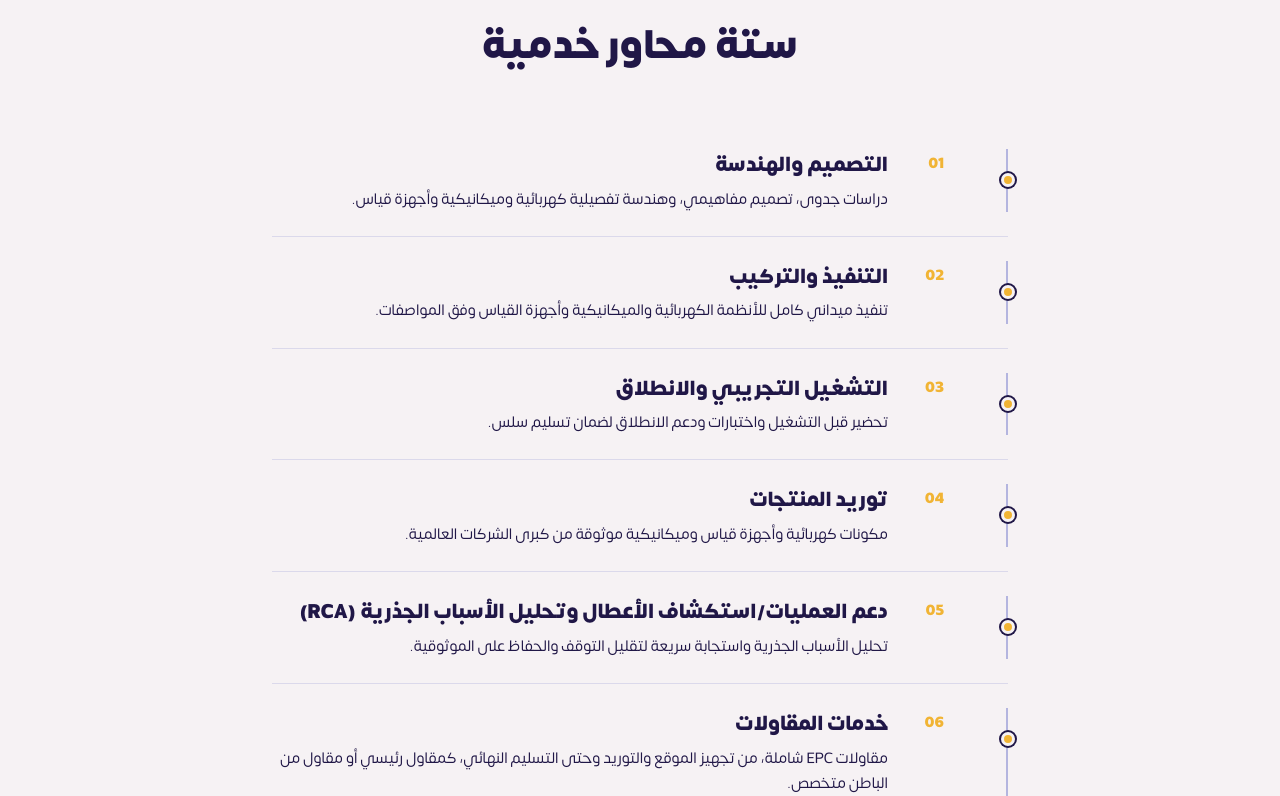
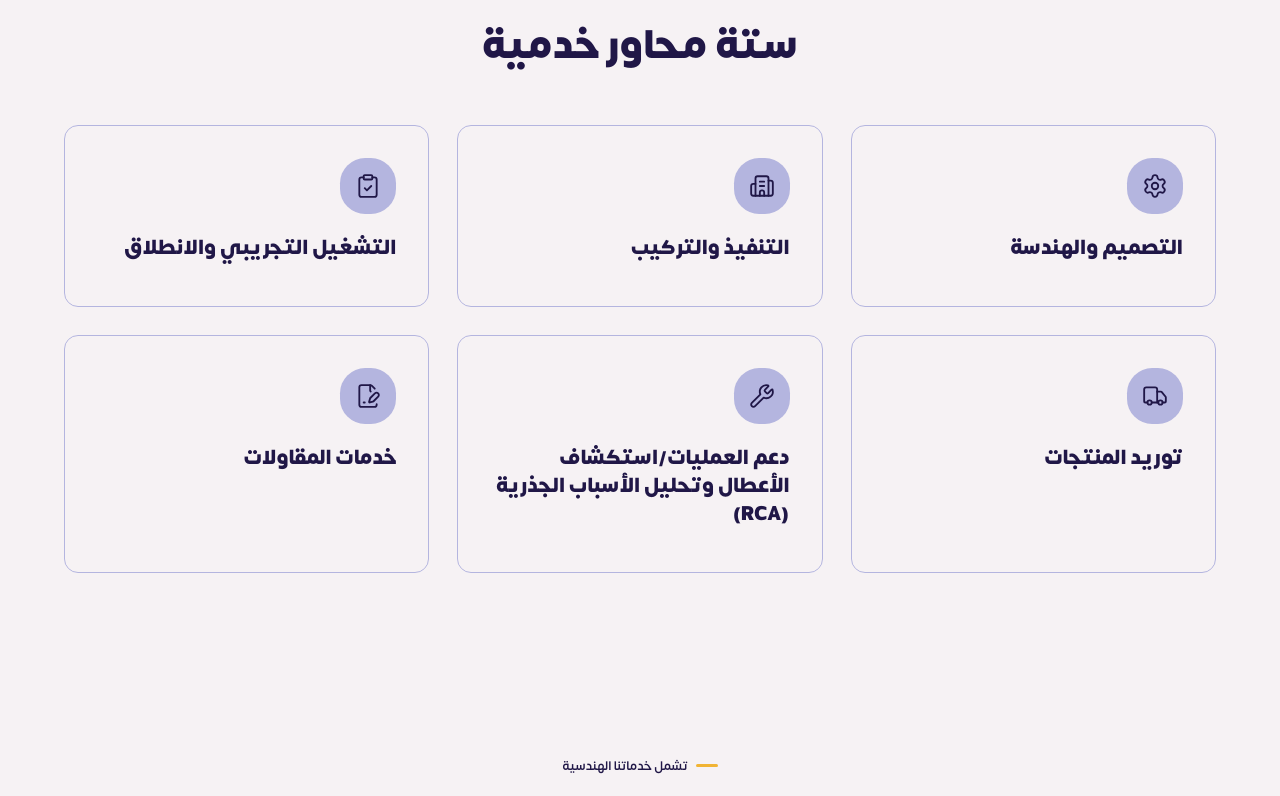
Before and after one commit to mshmsh03/brightvolition, a Next.js app: page /ar/services/ in a window 1280 px wide. Shown: the part 824-1620 px from the top of the page. Built offline with nearby package versions, Linux system fonts and the light colour scheme.

Commit message:
Revert "Replace Services page's six-pillar card grid with a numbered clause list"
This reverts commit 87b188bb59d8952635a8a7e9e7caa1d0f9baf636.

```diff
--- a/app/[lang]/_content/services.jsx
+++ b/app/[lang]/_content/services.jsx
@@ -1,12 +1,11 @@
 import { STRINGS } from './services.strings';
+import { Building2Icon, ClipboardCheckIcon, FileSignatureIcon, SettingsIcon, TruckIcon, WrenchIcon } from 'lucide-react';
 import { CONSTRUCTION_TABLE, pagePath } from '../../../lib/site-data';
 import {
   Card,
   CardList,
   CardListItem,
   CardText,
-  ClauseItem,
-  ClauseList,
   CtaBand,
   CtaButton,
   DataTable,
@@ -40,26 +39,14 @@ export default function Services({ lang }) {
       {/* THE SIX PILLARS */}
       <Section>
         <SectionHead eyebrow={t.whatWeDo} title={t.sixServicePillars} />
-        <ClauseList className="mx-auto max-w-[46rem]">
-          <ClauseItem num="01" title={t.designEngineering}>
-            {t.designEngineeringPillarDesc}
-          </ClauseItem>
-          <ClauseItem num="02" title={t.constructionInstallation}>
-            {t.constructionInstallationPillarDesc}
-          </ClauseItem>
-          <ClauseItem num="03" title={t.systemCommissioningStartUp}>
-            {t.systemCommissioningPillarDesc}
-          </ClauseItem>
-          <ClauseItem num="04" title={t.productSupplySourcing}>
-            {t.productSupplyPillarDesc}
-          </ClauseItem>
-          <ClauseItem num="05" title={t.operationsSupportTroubleshooting}>
-            {t.operationsSupportPillarDesc}
-          </ClauseItem>
-          <ClauseItem num="06" title={t.contractingServices}>
-            {t.contractingServicesPillarDesc}
-          </ClauseItem>
-        </ClauseList>
+        <Grid cols={6}>
+          <Card icon={SettingsIcon} title={t.designEngineering} />
+          <Card icon={Building2Icon} title={t.constructionInstallation} />
+          <Card icon={ClipboardCheckIcon} title={t.systemCommissioningStartUp} />
+          <Card icon={TruckIcon} title={t.productSupplySourcing} />
+          <Card icon={WrenchIcon} title={t.operationsSupportTroubleshooting} />
+          <Card icon={FileSignatureIcon} title={t.contractingServices} />
+        </Grid>
       </Section>
 
       {/* ENGINEERING DISCIPLINES */}
--- a/app/[lang]/_content/services.strings.js
+++ b/app/[lang]/_content/services.strings.js
@@ -15,17 +15,11 @@ export const STRINGS = {
     whatWeDo: "What We Do",
     sixServicePillars: "Six Service Pillars",
     designEngineering: "Design & Engineering",
-    designEngineeringPillarDesc: "Feasibility studies, conceptual design, and detailed electrical, mechanical & instrumentation engineering.",
     constructionInstallation: "Construction & Installation",
-    constructionInstallationPillarDesc: "Full field execution across electrical, mechanical, and instrumentation systems, built to spec.",
     systemCommissioningStartUp: "System Commissioning & Start-Up",
-    systemCommissioningPillarDesc: "Structured pre-commissioning, testing, and start-up support for a smooth handover.",
     productSupplySourcing: "Product Supply & Sourcing",
-    productSupplyPillarDesc: "Electrical, instrumentation & mechanical components sourced from trusted global manufacturers.",
     operationsSupportTroubleshooting: "Operations Support/Troubleshooting and RCA",
-    operationsSupportPillarDesc: "Root-cause analysis and rapid response that minimizes downtime and protects reliability.",
     contractingServices: "Contracting Services",
-    contractingServicesPillarDesc: "Full-scope EPC contracting, from site preparation and procurement to final handover, as prime or specialized subcontractor.",
     ourEngineeringServicesInclude: "Our Engineering Services Include",
     fiveEngineeringDisciplines: "Five Engineering Disciplines",
     feasibilityStudies: "Feasibility & Studies",
@@ -106,17 +100,11 @@ export const STRINGS = {
     whatWeDo: "ماذا نقدّم",
     sixServicePillars: "ستة محاور خدمية",
     designEngineering: "التصميم والهندسة",
-    designEngineeringPillarDesc: "دراسات جدوى، تصميم مفاهيمي، وهندسة تفصيلية كهربائية وميكانيكية وأجهزة قياس.",
     constructionInstallation: "التنفيذ والتركيب",
-    constructionInstallationPillarDesc: "تنفيذ ميداني كامل للأنظمة الكهربائية والميكانيكية وأجهزة القياس وفق المواصفات.",
     systemCommissioningStartUp: "التشغيل التجريبي والانطلاق",
-    systemCommissioningPillarDesc: "تحضير قبل التشغيل واختبارات ودعم الانطلاق لضمان تسليم سلس.",
     productSupplySourcing: "توريد المنتجات",
-    productSupplyPillarDesc: "مكونات كهربائية وأجهزة قياس وميكانيكية موثوقة من كبرى الشركات العالمية.",
     operationsSupportTroubleshooting: "دعم العمليات/استكشاف الأعطال وتحليل الأسباب الجذرية (RCA)",
-    operationsSupportPillarDesc: "تحليل الأسباب الجذرية واستجابة سريعة لتقليل التوقف والحفاظ على الموثوقية.",
     contractingServices: "خدمات المقاولات",
-    contractingServicesPillarDesc: "مقاولات EPC شاملة، من تجهيز الموقع والتوريد وحتى التسليم النهائي، كمقاول رئيسي أو مقاول من الباطن متخصص.",
     ourEngineeringServicesInclude: "تشمل خدماتنا الهندسية",
     fiveEngineeringDisciplines: "خمسة تخصصات هندسية",
     feasibilityStudies: "دراسات الجدوى",
@@ -197,17 +185,11 @@ export const STRINGS = {
     whatWeDo: "چیمان پێشکەشە",
     sixServicePillars: "شەش بواری خزمەتگوزاری",
     designEngineering: "دیزاین و ئەندازیاری",
-    designEngineeringPillarDesc: "خوێندنەوەی گونجاوی، دیزاینی چەمکی، و ئەندازیاری وردی کارەبایی، میکانیکی و ئامێری پێوانە.",
     constructionInstallation: "جێبەجێکردن و دامەزراندن",
-    constructionInstallationPillarDesc: "جێبەجێکردنی تەواوی مەیدانی بۆ سیستەمی کارەبایی، میکانیکی و ئامێری پێوانە بەپێی ڕێنماییەکان.",
     systemCommissioningStartUp: "کارپێکردنی تاقیکارییانە و دەستپێکردن",
-    systemCommissioningPillarDesc: "ئامادەکاری پێش کارپێکردن، تاقیکردنەوە و پشتگیری دەستپێکردن بۆ دڵنیابوون لە ڕادەستکردنێکی ئاسان.",
     productSupplySourcing: "دابینکردنی بەرهەم",
-    productSupplyPillarDesc: "پێکهاتەی کارەبایی، ئامێری پێوانە و میکانیکی متمانەپێکراو لە گەورەترین کۆمپانیا جیهانییەکان.",
     operationsSupportTroubleshooting: "پشتگیری کارپێکردن/چارەسەرکردنی کێشە و شیکردنەوەی هۆکاری بنەڕەتی (RCA)",
-    operationsSupportPillarDesc: "شیکردنەوەی هۆکاری بنەڕەتی و وەڵامدانەوەیەکی خێرا بۆ کەمکردنەوەی وەستان و پاراستنی متمانەپێکراوی.",
     contractingServices: "خزمەتگوزاری پەیمانکاری",
-    contractingServicesPillarDesc: "پەیمانکاریی EPC بە تەواوی، لە ئامادەکردنی مەیدان و دابینکردنەوە تا ڕادەستکردنی کۆتایی، وەک پەیمانکاری سەرەکی یان ژێرپەیمانکاری پسپۆڕ.",
     ourEngineeringServicesInclude: "خزمەتگوزاریە ئەندازیاریەکانمان لەخۆدەگرێت",
     fiveEngineeringDisciplines: "پێنج پسپۆڕیی ئەندازیاری",
     feasibilityStudies: "خوێندنەوەی گونجاوی",
--- a/components/sections.jsx
+++ b/components/sections.jsx
@@ -369,37 +369,6 @@ export function TimelineEntry({ children }) {
   );
 }
 
-// A vertical sibling of Timeline: same rule-and-node grammar, turned
-// downward. Each row's gold node registers to one continuous spine running
-// down the start edge, built from a border on each row rather than a single
-// absolutely-positioned line, so it holds up under any number of rows of any
-// height instead of needing to know the list's total height in advance.
-export function ClauseList({ className = '', children }) {
-  return (
-    <Reveal as="div" stagger className={`flex flex-col ${className}`}>
-      {children}
-    </Reveal>
-  );
-}
-
-export function ClauseItem({ num, title, className = '', children }) {
-  return (
-    <div className={`flex gap-6 border-b border-lavender/40 py-6 last:border-none ${className}`}>
-      <div className="relative w-10 shrink-0 border-s-2 border-lavender">
-        <span
-          aria-hidden="true"
-          className="absolute start-[-9px] top-6 size-3.5 rounded-full border-[3px] border-cream bg-gold shadow-[0_0_0_2px_var(--color-navy)]"
-        />
-      </div>
-      <span className="w-8 shrink-0 pt-0.5 text-[.95rem] font-black tabular-nums text-gold">{num}</span>
-      <div className="min-w-0">
-        <h3 className="mb-1.5 text-card-title">{title}</h3>
-        <CardText>{children}</CardText>
-      </div>
-    </div>
-  );
-}
-
 // ---------------------------------------------------------------------------
 // Data
 // ---------------------------------------------------------------------------
```
